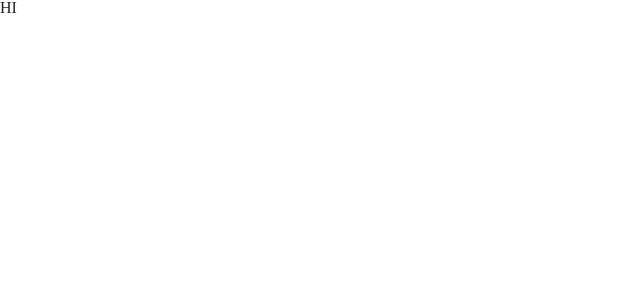
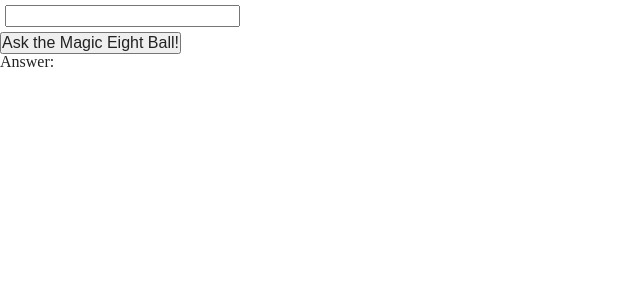
Before and after one commit to AnsariAbdullah/magic-eight-ball, a React (Create React App) app: page / in a window 1280 px wide. Shown: the top 300 px of the page, without its empty margins (0-640 px from the left). Built offline with nearby package versions, Linux system fonts and the light colour scheme.

Commit message:
adding components

```diff
--- a/src/App.js
+++ b/src/App.js
@@ -1,10 +1,12 @@
 import React from 'react';
-import './app.css';
+import './styles/app.css';
+import MagicEightBall from './components/MagicEightBall';
+
 
 function App() {
   return (
     <div className="App">
-      <h1>HI</h1>
+      <MagicEightBall/>
     </div>
   );
 }
--- /dev/null
+++ b/src/components/MagicEightBall.jsx
@@ -0,0 +1,85 @@
+import React from 'react';
+
+const inputStyle = {
+    width: 235,
+    margin: 5
+}
+
+class MagicEightBall extends React.Component {
+    constructor(props) {
+        super(props);
+
+        this.state = {
+            userInput: '',
+            randomIndex: ''
+        }
+
+        this.ask = this.ask.bind(this);
+
+        this.handleChange = this.handleChange.bind(this);
+    }
+    ask() {
+        if (this.state.userInput) {
+            this.setState({
+                randomIndex: Math.floor(Math.random() * 20),
+                userInput: ''
+            });
+        }
+    }
+    handleChange(event) {
+        this.setState({
+            userInput: event.target.value
+        });
+    }
+    render() {
+        const possibleAnswers = [
+            'It is certain',
+            'It is decidedly so',
+            'Without a doubt',
+            'Yes, definitely',
+            'You may rely on it',
+            'As I see it, yes',
+            'Outlook good',
+            'Yes',
+            'Signs point to yes',
+            'Reply hazy try again',
+            'Ask again later',
+            'Better not tell you now',
+            'Cannot predict now',
+            'Concentrate and ask again',
+            'Don\'t count on it',
+            'My reply is no',
+            'My sources say no',
+            'Most likely',
+            'Outlook not so good',
+            'Very doubtful'
+        ];
+
+        const answer = possibleAnswers[this.state.randomIndex]
+
+        return (
+            <div>
+                <input
+                    type="text"
+                    value={this.state.userInput}
+                    onChange={this.handleChange}
+                    style={inputStyle} /><br />
+                <button onClick={this.ask}>
+                    Ask the Magic Eight Ball!
+                    </button><br />
+                <h3>Answer:</h3>
+                <p>
+                    {answer}
+                </p>
+            </div>
+        );
+    }
+};
+
+export default MagicEightBall;
+
+
+
+
+
+// Desc: The Magic 8 Ball is a toy used for fortune-telling or seeking advice, developed in the 1950s and manufactured by Mattel. The user asks a yes-or-no question to the large plastic ball, then turns it over to reveal a written answer which appears on the surface of the toy. The Magic 8-Ball is styled after a Billiards ball.
--- a/src/index.js
+++ b/src/index.js
@@ -1,6 +1,6 @@
 import React from 'react';
 import ReactDOM from 'react-dom';
-import './app.css';
+import './styles/app.css';
 import App from './App';
 import * as serviceWorker from './serviceWorker';
 
```
Also changed, not shown: src/styles/app.css (renamed from src/App.css), src/styles/magic-eight-ball.css (added).
